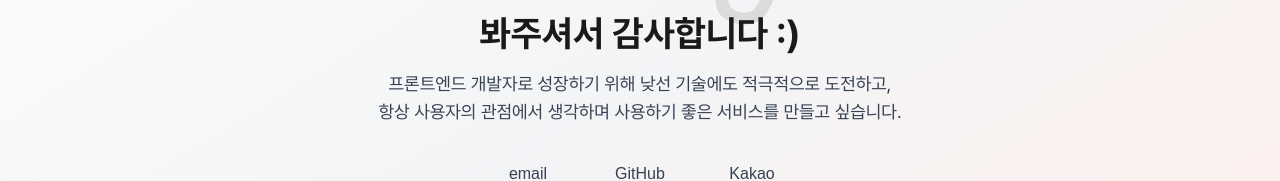
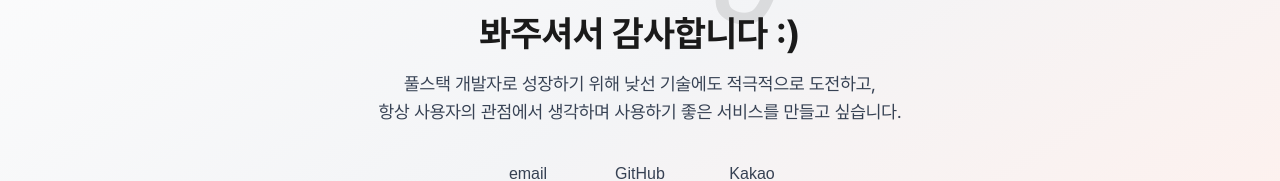
Before and after one commit to EstherC1150/Daye-s-Portfolio, a React (Vite) app: page / in a window 1280 px wide. Shown: the part 4679-4860 px from the top of the page. Built offline with nearby package versions, Linux system fonts and the light colour scheme; a web font is replaced by a local one.

Commit message:
Fix: contact 풀스택 수정

```diff
--- a/src/components/sections/ContactSection.tsx
+++ b/src/components/sections/ContactSection.tsx
@@ -31,7 +31,7 @@ const ContactSection = () => {
           transition={{ duration: 0.6, delay: 0.1 }}
           className="mb-8 max-w-2xl text-lg text-center text-gray-700"
         >
-          프론트엔드 개발자로 성장하기 위해 낮선 기술에도 적극적으로 도전하고,
+          풀스택 개발자로 성장하기 위해 낮선 기술에도 적극적으로 도전하고,
           <br />
           항상 사용자의 관점에서 생각하며 사용하기 좋은 서비스를 만들고
           싶습니다.
```
